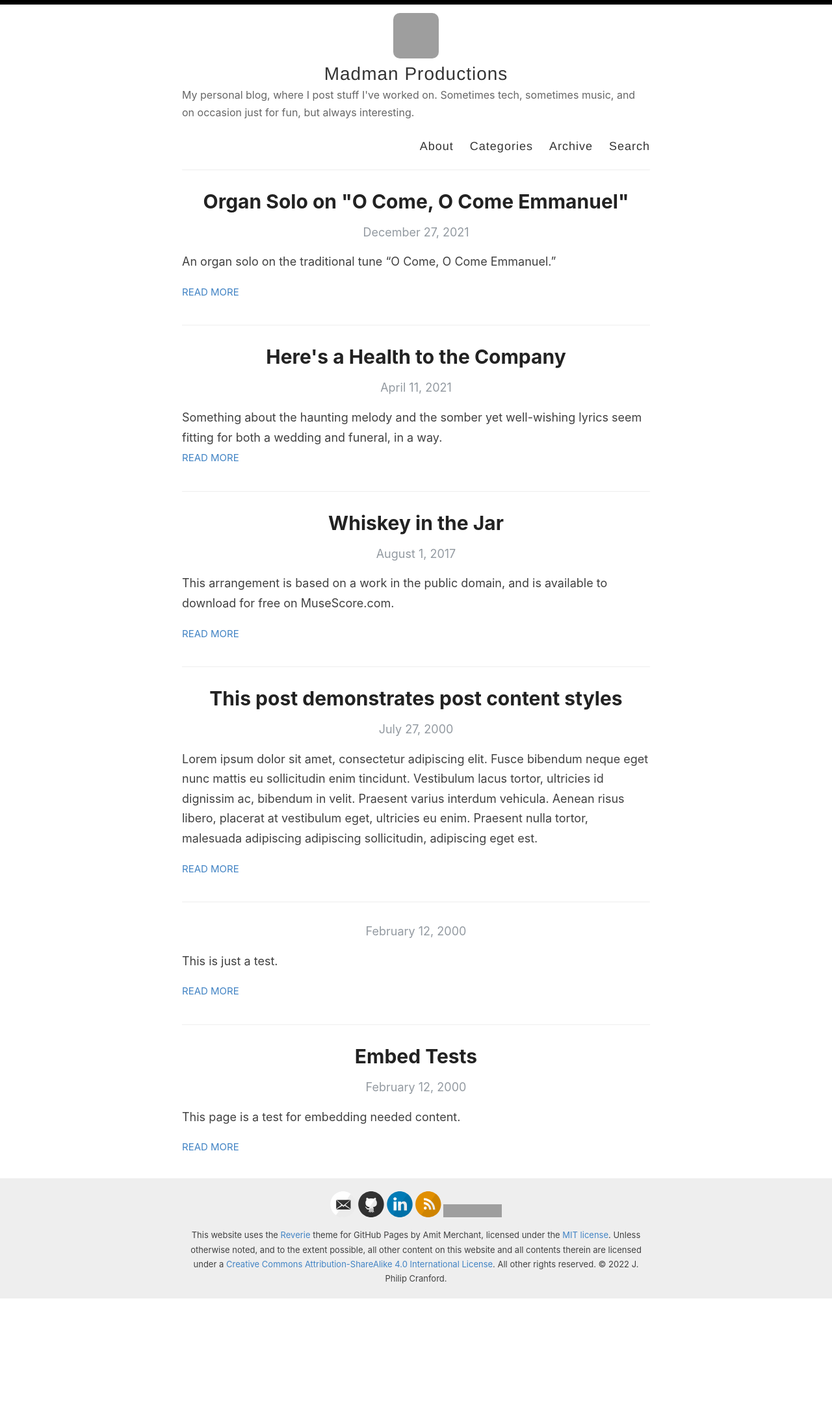
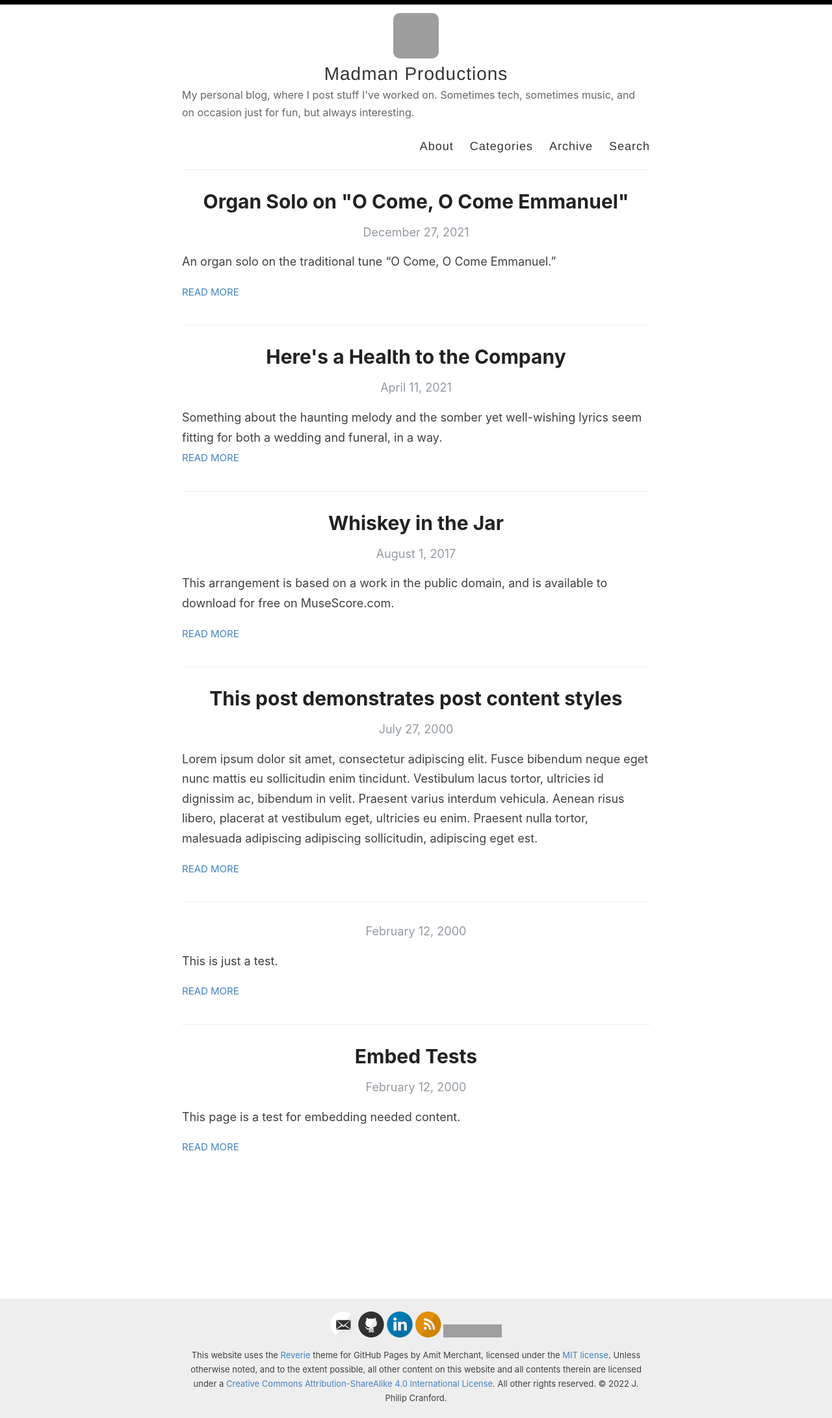
Before and after one commit to jpcranford/jpcranford.github.io, a Jekyll site: the page built from index.html, in a window 1280 px wide. Shown: the whole page at 65% size. Built offline with Jekyll 4.4.1, drawn with Linux system fonts in a browser that asks for light colours; the list of posts is cut into pages by our own code; before the commit the page ends 1999 px from its top, so only the background shows below that; grey boxes are pictures that could not be loaded.

Commit message:
Footer fix

```diff
--- a/_layouts/default.html
+++ b/_layouts/default.html
@@ -44,7 +44,7 @@
           {{ content }}
         </div>
       </div>
-
+    </div>
     <div class="wrapper-footer">
       <div class="container">
       <footer class="footer">
@@ -56,8 +56,7 @@
       </footer>
     </div>
   </div>
-    </div>
+  {% include analytics.html %}
 
-    {% include analytics.html %}
   </body>
 </html>
--- a/assets/style.scss
+++ b/assets/style.scss
@@ -411,8 +411,8 @@ nav {
 }
 
 .wrapper-footer {
-  position: absolute;
-  bottom: 0;
+  position: relative;
+  /* bottom: 0; */
   width: 100%;
   /* height: 170px; */
   background-color: $lightGray;
```
Lines whose indentation alone changed are shown as unchanged.
